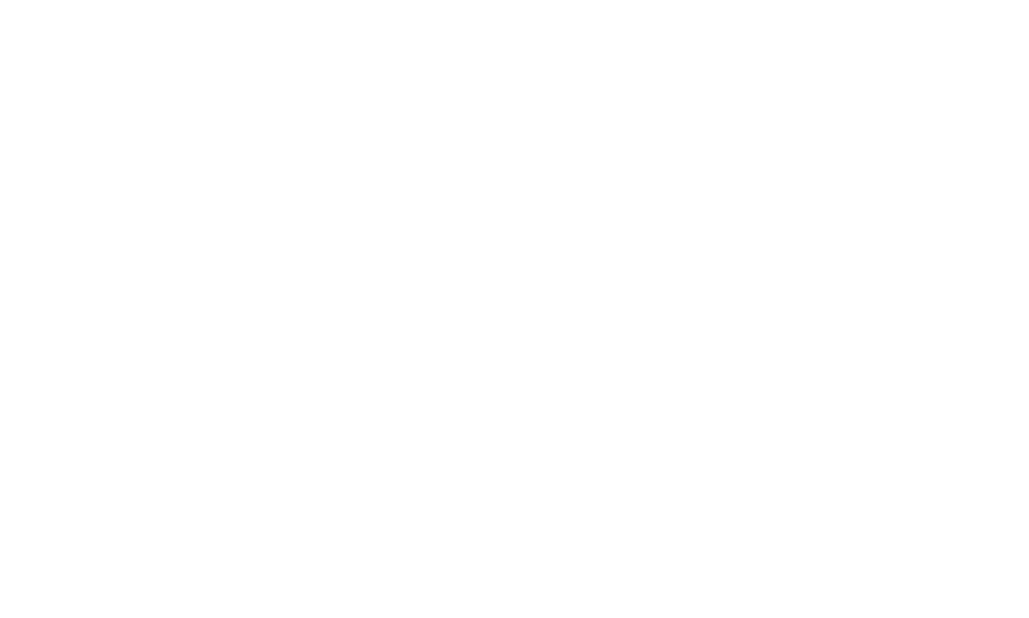
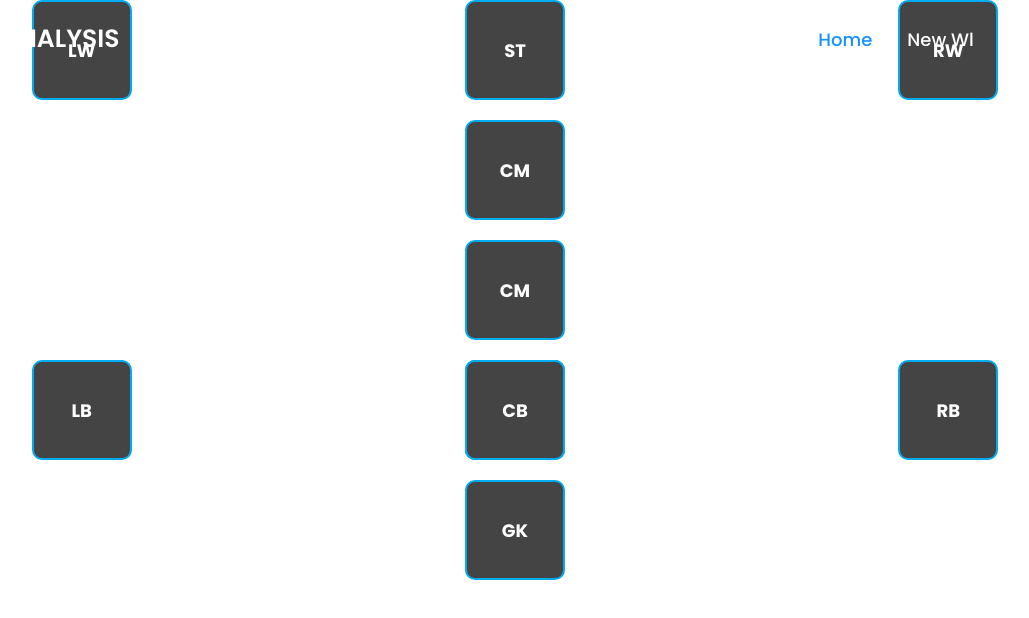
Before and after one commit to S41T4M4/ea-fc-wl-analysis, an Angular app: page /current-wl in a window 1280 px wide. Before the commit this address led to /. Shown: the top 618 px of the page, without its empty margins (125-1154 px from the left). Built offline with nearby package versions, Linux system fonts and the light colour scheme.

Commit message:
New screen

```diff
--- a/src/app/app-routing.module.ts
+++ b/src/app/app-routing.module.ts
@@ -1,9 +1,11 @@
 import { NgModule } from '@angular/core';
 import { RouterModule, Routes } from '@angular/router';
 import { HomeComponent } from './home/home.component';
+import { CurrentWlComponent } from './current-wl/current-wl.component';
 
 const routes: Routes = [
-  {path: '', component : HomeComponent}
+  {path: '', component : HomeComponent},
+  {path: 'current-wl', component : CurrentWlComponent}
 ];
 
 @NgModule({
--- a/src/app/app.module.ts
+++ b/src/app/app.module.ts
@@ -4,11 +4,15 @@
 import { AppRoutingModule } from './app-routing.module';
 import { AppComponent } from './app.component';
 import { HomeComponent } from './home/home.component';
+import { HeaderComponent } from './header/header.component';
+import { CurrentWlComponent } from './current-wl/current-wl.component';
 
 @NgModule({
   declarations: [
     AppComponent,
-    HomeComponent
+    HomeComponent,
+    HeaderComponent,
+    CurrentWlComponent
   ],
   imports: [
     BrowserModule,
--- /dev/null
+++ b/src/app/current-wl/current-wl.component.css
@@ -0,0 +1,59 @@
+body {
+    margin: 0;
+    padding: 0;
+    display: flex;
+    justify-content: center;
+    align-items: center;
+    height: 100vh;
+    background-color: #222;
+  }
+
+  /* Centraliza tudo na tela */
+  .team-container {
+    display: flex;
+    justify-content: center;
+    align-items: center;
+    height: 100vh;
+    width: 100vw;
+  }
+
+  /* Grid para a formação */
+  .team-formation {
+    display: grid;
+    grid-template-columns: 1fr 1fr 1fr;
+    grid-template-rows: repeat(5, 100px);
+    gap: 20px;
+    justify-items: center;
+    align-items: center;
+  }
+
+  .player {
+    display: flex;
+    justify-content: center;
+    align-items: center;
+    background-color: #444;
+    color: white;
+    border: 2px solid #00abf0;
+    border-radius: 10px;
+    font-size: 18px;
+    font-weight: bold;
+    text-align: center;
+    padding: 10px;
+    width: 100px;
+    height: 100px;
+  }
+
+  /* Posicionamento dos jogadores no grid */
+  .player-lw { grid-area: 1 / 1; }
+  .player-st { grid-area: 1 / 2; }
+  .player-rw { grid-area: 1 / 3; }
+
+  .player-cm:nth-child(4) { grid-area: 2 / 2; }
+  .player-cm:nth-child(5) { grid-area: 3 / 2; }
+  .player-cm:nth-child(6) { grid-area: 4 / 2; }
+
+  .player-lb { grid-area: 4 / 1; }
+  .player-cb { grid-area: 4 / 2; }
+  .player-rb { grid-area: 4 / 3; }
+
+  .player-gk { grid-area: 5 / 2; }
--- /dev/null
+++ b/src/app/current-wl/current-wl.component.html
@@ -0,0 +1,17 @@
+<app-header></app-header>
+<div class="team-formation">
+    <div class="player player-lw">LW</div>
+    <div class="player player-st">ST</div>
+    <div class="player player-rw">RW</div>
+
+    <div class="player player-cm">CM</div>
+    <div class="player player-cm">CM</div>
+    <div class="player player-cm">CM</div>
+
+    <div class="player player-lb">LB</div>
+    <div class="player player-cb">CB</div>
+    <div class="player player-cb">CB</div>
+    <div class="player player-rb">RB</div>
+
+    <div class="player player-gk">GK</div>
+  </div>
--- /dev/null
+++ b/src/app/header/header.component.css
@@ -0,0 +1,37 @@
+.header {
+    position: fixed;
+    top: 0;
+    left: 0;
+    width: 100%;
+    padding: 20px 50px; /* Adiciona um espaçamento nas laterais */
+    background-color: transparent;
+    display: flex;
+    justify-content: space-between; /* Espaça os elementos: logo e navbar */
+    align-items: center; /* Centraliza verticalmente */
+    z-index: 100;
+  }
+
+  .logo {
+    font-size: 25px;
+    color: white;
+    text-decoration: none;
+    font-weight: 600;
+  }
+
+  .navbar {
+    display: flex; /* Torna os links da navbar em linha */
+  }
+
+  .navbar a {
+    font-size: 18px;
+    color: white;
+    text-decoration: none;
+    font-weight: 500;
+    margin-left: 35px;
+    transition: 0.3s;
+  }
+
+  .navbar a:hover,
+  .navbar a.active {
+    color: rgb(22, 146, 255);
+  }
--- /dev/null
+++ b/src/app/header/header.component.html
@@ -0,0 +1,17 @@
+
+<header class="header">
+    <div class="logo">
+      EA FC ANALYSIS
+    </div>
+    <nav class="navbar">
+      <a routerLink="/" class="active">
+        Home
+      </a>
+      <a routerLink="new-wl">
+        New Wl
+      </a>
+      <a routerLink="current-wl">
+        Current Wl
+      </a>
+    </nav>
+  </header>
--- a/src/app/home/home.component.css
+++ b/src/app/home/home.component.css
@@ -1,40 +1,15 @@
-.header {
-  position: fixed;
-  top: 0;
-  left: 0;
-  width: 100%;
-  padding: 20px 50px; /* Adiciona um espaçamento nas laterais */
-  background-color: transparent;
-  display: flex;
-  justify-content: space-between; /* Espaça os elementos: logo e navbar */
-  align-items: center; /* Centraliza verticalmente */
-  z-index: 100;
+/* Animação gradual de fade-in */
+@keyframes fadeIn {
+  0% {
+    opacity: 0;
+    transform: translateY(20px); /* Move o conteúdo para baixo inicialmente */
+  }
+  100% {
+    opacity: 1;
+    transform: translateY(0); /* Traz o conteúdo para a posição original */
+  }
 }
 
-.logo {
-  font-size: 25px;
-  color: white;
-  text-decoration: none;
-  font-weight: 600;
-}
-
-.navbar {
-  display: flex; /* Torna os links da navbar em linha */
-}
-
-.navbar a {
-  font-size: 18px;
-  color: white;
-  text-decoration: none;
-  font-weight: 500;
-  margin-left: 35px;
-  transition: 0.3s;
-}
-
-.navbar a:hover,
-.navbar a.active {
-  color: rgb(22, 146, 255);
-}
 .home {
   height: 100vh;
   background: url('/assets/home.jpg') no-repeat;
@@ -47,40 +22,58 @@
 }
 
 .home-content {
-  max-width: 600px; /* Largura máxima do conteúdo */
-  text-align: right; /* Alinha o texto dentro do conteúdo para a direita */
+  max-width: 600px;
+  text-align: right;
+  opacity: 0; /* Começa invisível */
+  animation: fadeIn 1s ease-in-out forwards;
+  animation-delay: 0.2s; /* Pequeno atraso para suavizar */
 }
 
-.home-content h1{
-font-size: 56px;
-font-weight: 700;
-line-height: 1.2;
+.home-content h1 {
+  font-size: 56px;
+  font-weight: 700;
+  line-height: 1.2;
+  opacity: 0;
+  animation: fadeIn 1s ease-in-out forwards;
+  animation-delay: 0.4s; /* Atraso para o título */
 }
-.home-content h3{
+
+.home-content h3 {
   font-size: 32px;
   font-weight: 700;
   color: aqua;
+  opacity: 0;
+  animation: fadeIn 1s ease-in-out forwards;
+  animation-delay: 0.6s; /* Atraso maior para o subtítulo */
 }
-.home-content p{
-  font-size:16px;
+
+.home-content p {
+  font-size: 16px;
   margin: 20px 0 40px;
+  opacity: 0;
+  animation: fadeIn 1s ease-in-out forwards;
+  animation-delay: 0.8s; /* O parágrafo aparece mais tarde */
 }
-.home-content .btn-box{
+
+.home-content .btn-box {
   display: flex;
-  justify-content: flex-end; /* Alinha os botões à direita */
-  width: 100%; /* Ocupa toda a largura disponível */
+  justify-content: flex-end;
+  width: 100%;
   height: 50px;
   margin-left: auto;
+  opacity: 0;
+  animation: fadeIn 1s ease-in-out forwards;
+  animation-delay: 1s; /* Os botões aparecem por fim */
+}
 
-}
 .btn-box button {
   margin-right: 10px;
-  position: relative; /* Necessário para posicionar o ::before */
-  overflow: hidden;   /* Esconde o background animado quando ele está fora da área do botão */
-  background: transparent; /* Para ambos os botões */
-  color: rgb(255, 255, 255); /* A cor do texto dos botões */
-  border: 1px solid #00abf0; /* Borda do botão */
-  transition: color 0.3s; /* Transição de cor suave ao passar o mouse */
+  position: relative;
+  overflow: hidden;
+  background: transparent;
+  color: rgb(255, 255, 255);
+  border: 1px solid #00abf0;
+  transition: color 0.3s;
 }
 
 .btn-box button:hover {
@@ -93,13 +86,13 @@
   position: absolute;
   top: 0;
   left: 0;
-  width: 0; /* Largura inicial 0 */
+  width: 0;
   height: 100%;
-  background: #00abf0; /* Cor de fundo do efeito */
-  z-index: -1; /* Colocado atrás do texto */
-  transition: width 0.5s; /* Animação suave de 0.5s */
+  background: #00abf0;
+  z-index: -1;
+  transition: width 0.5s;
 }
 
 .btn-box button:hover::before {
-  width: 100%; /* Preenche o botão ao passar o mouse */
+  width: 100%;
 }
--- a/src/app/home/home.component.html
+++ b/src/app/home/home.component.html
@@ -1,17 +1,4 @@
-
-<header class="header">
-  <div class="logo">
-    EA FC
-  </div>
-  <nav class="navbar">
-    <a routerLink="/" class="active">
-      Home
-    </a>
-    <a routerLink="new-wl">
-      New Wl
-    </a>
-  </nav>
-</header>
+<app-header></app-header>
 <section class="home">
   <div class="home-content">
     <h1>
@@ -22,7 +9,7 @@
     </h3>
     <p>
       <a>
-      Oi Princesa te amo
+      Olá Ivan
       </a>
     </p>
     <div class="btn-box">
@@ -34,5 +21,6 @@
       </button>
     </div>
   </div>
+  <span class="home-imgHover"></span>
 
 </section>
```
Also changed, not shown: src/app/current-wl/current-wl.component.ts (added, +10 -0 lines), src/app/header/header.component.ts (added, +10 -0 lines).
